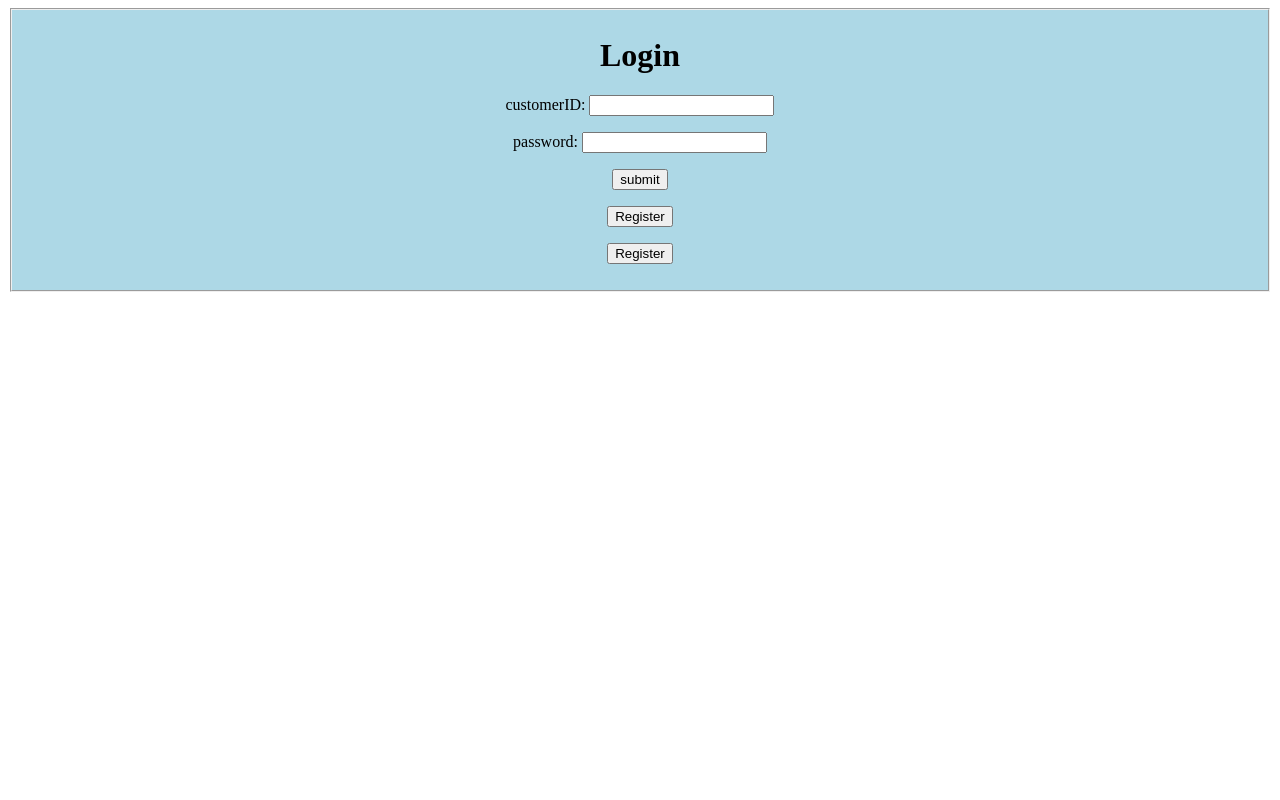
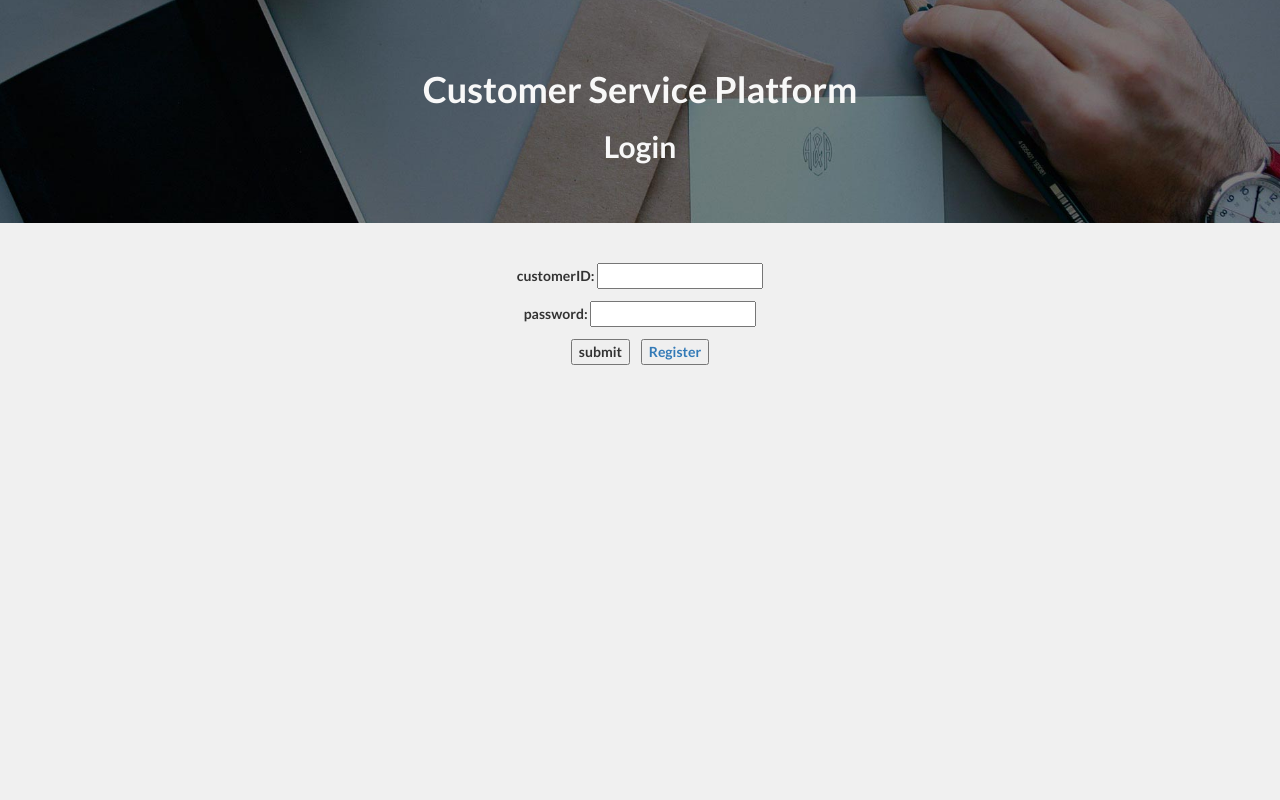
Before and after one commit to Ariel921225/Customer-Service-Management, a Django app: page /login/ in a window 1280 px wide. Run offline with Django 3.2, Linux system fonts and the light colour scheme; some libraries are stand-ins or nearby versions.

Commit message:
new version

```diff
--- a/Customer/static/css/landing-page.css
+++ b/Customer/static/css/landing-page.css
@@ -32,7 +32,30 @@ h6 {
     background: url(../img/intro-bg.jpg) no-repeat center center;
     background-size: cover;
 }
+.intro-header1 {
+    padding-top: 50px; /* If you're making other pages, make sure there is 50px of padding to make sure the navbar doesn't overlap content! */
+    padding-bottom: 50px;
+    text-align: center;
+    color:white;
 
+    background: url(../img/1.jpg) no-repeat center center;
+    background-size: cover;
+}
+.intro-header2 {
+    padding-top: 50px; /* If you're making other pages, make sure there is 50px of padding to make sure the navbar doesn't overlap content! */
+    padding-bottom: 50px;
+    text-align: center;
+    color:white;
+
+    background: url(../img/banner-bg.jpg) no-repeat center center;
+    background-size: cover;
+}
+
+
+.loginbk{
+background-color:#f0f0f0;
+text-align:center;
+}
 .intro-message {
     position: relative;
     padding-top: 20%;
--- a/Customer/templates/customer/index.html
+++ b/Customer/templates/customer/index.html
@@ -50,7 +50,7 @@
                         <a href="#services">Services</a>
                     </li>
                     <li>
-                        <a href="#login">Login</a>
+                       <a href="{% url 'login:login' %}">Login</a>
                     </li>
                 </ul>
             </div>
@@ -156,7 +156,7 @@
                         </li>
                         <li class="footer-menu-divider">&sdot;</li>
                         <li>
-                            <a href="#login">login</a>
+                           <a href="{% url 'login:login' %}">login</a>
                         </li>
                     </ul>
 
--- a/Customer/urls.py
+++ b/Customer/urls.py
@@ -23,5 +23,5 @@ urlpatterns = [
    url(r'^customer_edit/(?P<pk>\d+)$', views.customer_update, name='customer_edit'),
    url(r'^customer_delete/(?P<pk>\d+)$', views.customer_delete, name='customer_delete'),
    url(r'^customer_new$', views.customer_create, name='customer_new'),
-   url(r'^customer_index$', views.customer_index, name='customer_index'),
-]
+   url(r'^index$', views.index, name='index')
+   ]
--- a/Customer/views.py
+++ b/Customer/views.py
@@ -14,7 +14,7 @@ class CustomerForm(ModelForm):
         fields = ['customerID', 'fName', 'lName', 'joinDate', 'primaryEmailID', 'preferEmail', 'emailNotification',
               'billType', 'contactNo','password']
 
-def customer_index(request, template_name='customer/index.html'):
+def index(request, template_name='customer/index.html'):
 
     ctx = {}
 
--- a/Ecommerce2/urls.py
+++ b/Ecommerce2/urls.py
@@ -22,5 +22,5 @@ urlpatterns = [
     url(r'^admin/', include(admin.site.urls)),
 
     url(r'^login/', include('login.urls')),
-    url(r'^customer/', include('Customer.urls'))
+    url(r'^', include('Customer.urls'))
 ]
--- a/login/templates/login.html
+++ b/login/templates/login.html
@@ -1,29 +1,62 @@
-<!doctype html>
+{% load staticfiles %}
+<!DOCTYPE html>
 <html lang="en">
+
 <head>
-    <meta charset="UTF-8">
-    <title>Untitled Document</title>
-<style>
-fieldset{background-color:lightblue;
-    text-align:center;
+
+    <title>Landing Page - Customer Service Platform</title>
+
+    <!-- Bootstrap Core CSS -->
+    <link href="//maxcdn.bootstrapcdn.com/bootstrap/3.2.0/css/bootstrap.min.css" media="all" rel="stylesheet" />
+
+    <!-- Custom CSS -->
+    <link href="{% static 'css/landing-page.css'%}" rel="stylesheet"/>
+
+    <!-- Custom Fonts -->
+    <link href="{% static 'font-awesome/css/font-awesome.min.css'%}" rel="stylesheet" type="text/css"/>
+    <link href="//fonts.googleapis.com/css?family=Lato:300,400,700,300italic,400italic,700italic" rel="stylesheet" type="text/css"/>
+
+    <!-- HTML5 Shim and Respond.js IE8 support of HTML5 elements and media queries -->
+    <!-- WARNING: Respond.js doesn't work if you view the page via file:// -->
+    <!--[if lt IE 9]>
+        <script src="https://oss.maxcdn.com/libs/html5shiv/3.7.0/html5shiv.js"></script>
+        <script src="https://oss.maxcdn.com/libs/respond.js/1.4.2/respond.min.js"></script>
+    <![endif]-->
+<style type="text/css">
+body {
+	background-color: #F0F0F0;
 }
 </style>
 </head>
 
 <body>
-<fieldset>
-
-<h1 style="text-align:center">Login</h1>
+<div class="loginbk" text-center>
+<div class="intro-header">
+      <div class="container">
 
 
+                <div class="col-lg-12">
+
+                    <h1>Customer Service Platform</h1>
+                    <h2>Login</h2>
+
+
+
+                </div>
+      </div>
+</div>
+<br>
+<br>
 <form method = 'post' enctype="multipart/form-data">
     {{uf.as_p}}
     <input type="submit" value = "submit" />
-    <a href="{% url 'Customer:customer_new' %}"><p style="text-align:center"><input type="button" value="Register"></a>
+&nbsp;&nbsp;
+    <a href="{% url 'Customer:customer_new' %}"> <input type="button" value="Register"></a>
+
 </form>
-        <a href="{% url 'Customer:customer_index' %}"><p style="text-align:center"><input type="button" value="Register"></a>
-</form>
-</fieldset>
+    <br>
+    <br>
+</div>
 
 
 </body>
```
Also changed, not shown: Customer/templates/customer/book_confirm_delete.html (+52 -13 lines), Customer/templates/customer/book_form.html (+28 -11 lines), Customer/templates/customer/book_view.html (+35 -12 lines).
